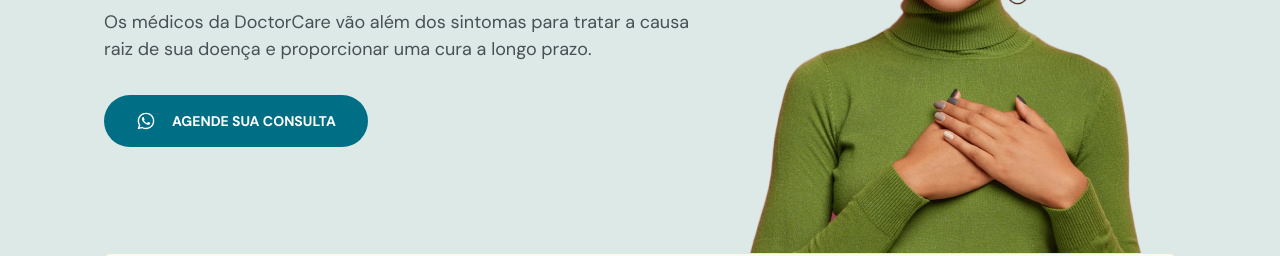
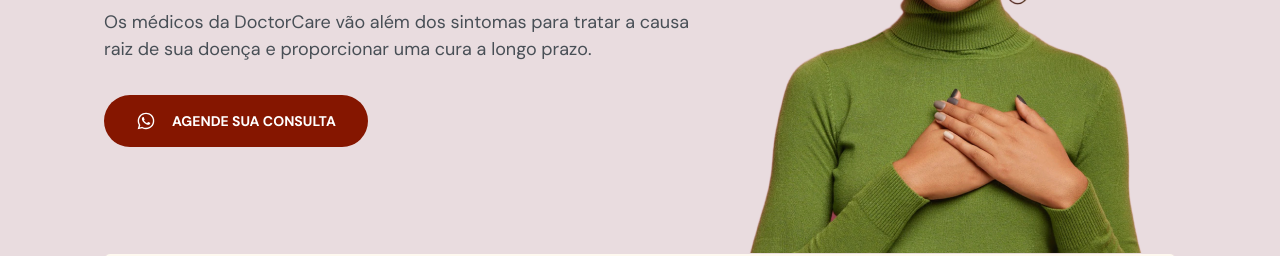
Before and after one commit to igorlt2/doctor-care, a plain HTML site: page index.html in a window 1280 px wide. Shown: the part 366-622 px from the top of the page. Drawn offline with nearby package versions, Linux system fonts and the light colour scheme.

Commit message:
finalizado a versão 5.0

```diff
--- a/style.css
+++ b/style.css
@@ -6,7 +6,7 @@
 }
 
 :root {
-  --hue: 190;
+  --hue: 370;
   --primary-color: hsl(var(--hue), 100%, 26%);
   --headline: hsl(210, 11%, 15%);
   --paragraph: hsl(210, 9%, 31%);
@@ -18,7 +18,8 @@
 
   --bg-light: hsl(180, 14%, 97%);
 
-  font-size: 62.5%; /* 1rem = 10px */
+  font-size: 62.5%;
+  /* 1rem = 10px */
 
   --nav-height: 7.2rem;
 }
@@ -198,7 +199,7 @@ body.menu-expanded {
   overflow: hidden;
 }
 
-body.menu-expanded > :not(nav) {
+body.menu-expanded> :not(nav) {
   visibility: hidden;
 }
 
@@ -477,6 +478,7 @@ footer .social-links {
 
 /*=== RESPONSIVO =================================*/
 @media (min-width: 1024px) {
+
   /*=== GERAL =================================*/
   body {
     overflow: auto;
@@ -662,7 +664,7 @@ footer .social-links {
     gap: 0;
   }
 
-  #home .stats .stat + .stat {
+  #home .stats .stat+.stat {
     border-left: 1px solid var(--primary-color);
   }
 
@@ -744,4 +746,3 @@ footer .social-links {
   footer p {
     margin-bottom: 0
   }
-}
```
Also changed, not shown: 1 other file.
